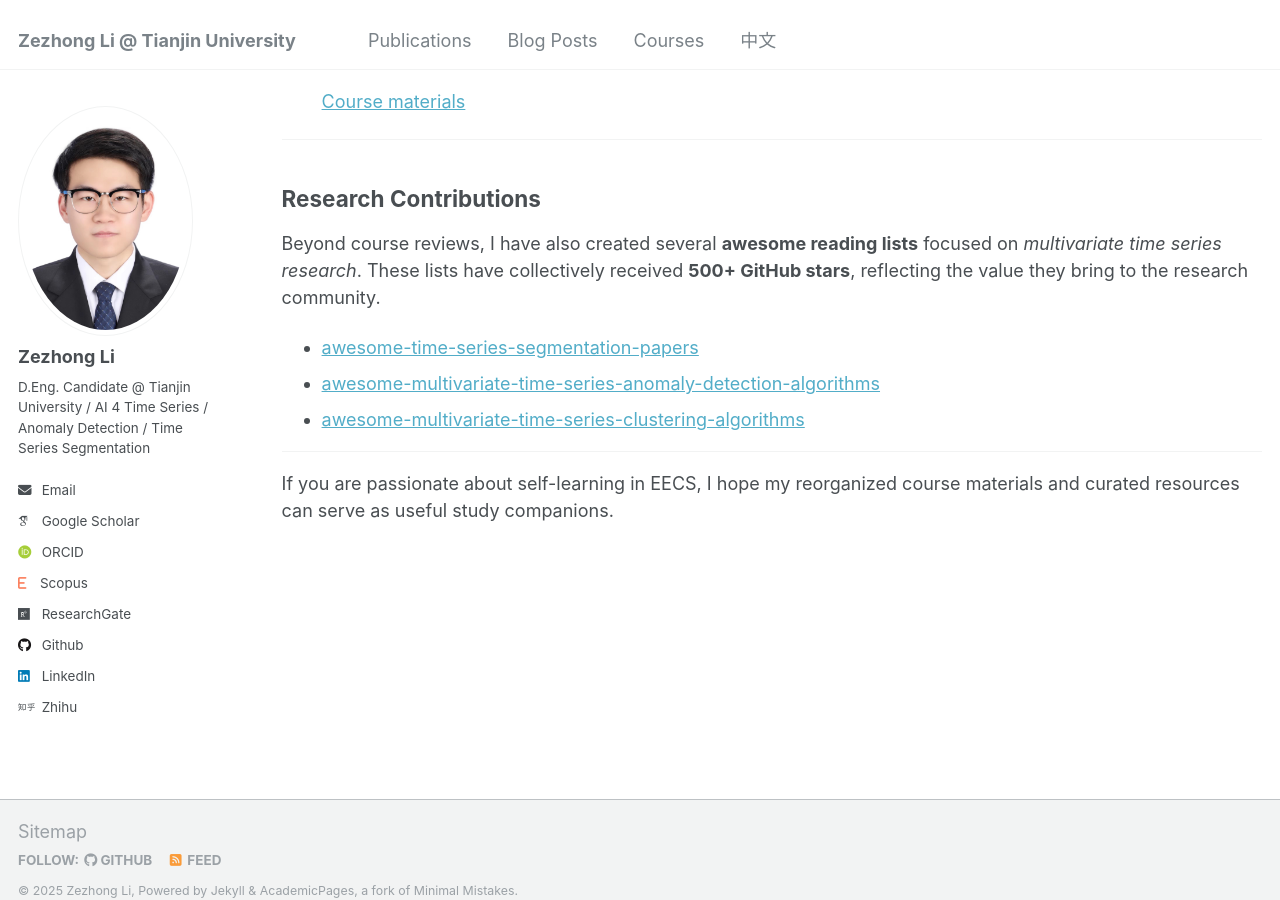
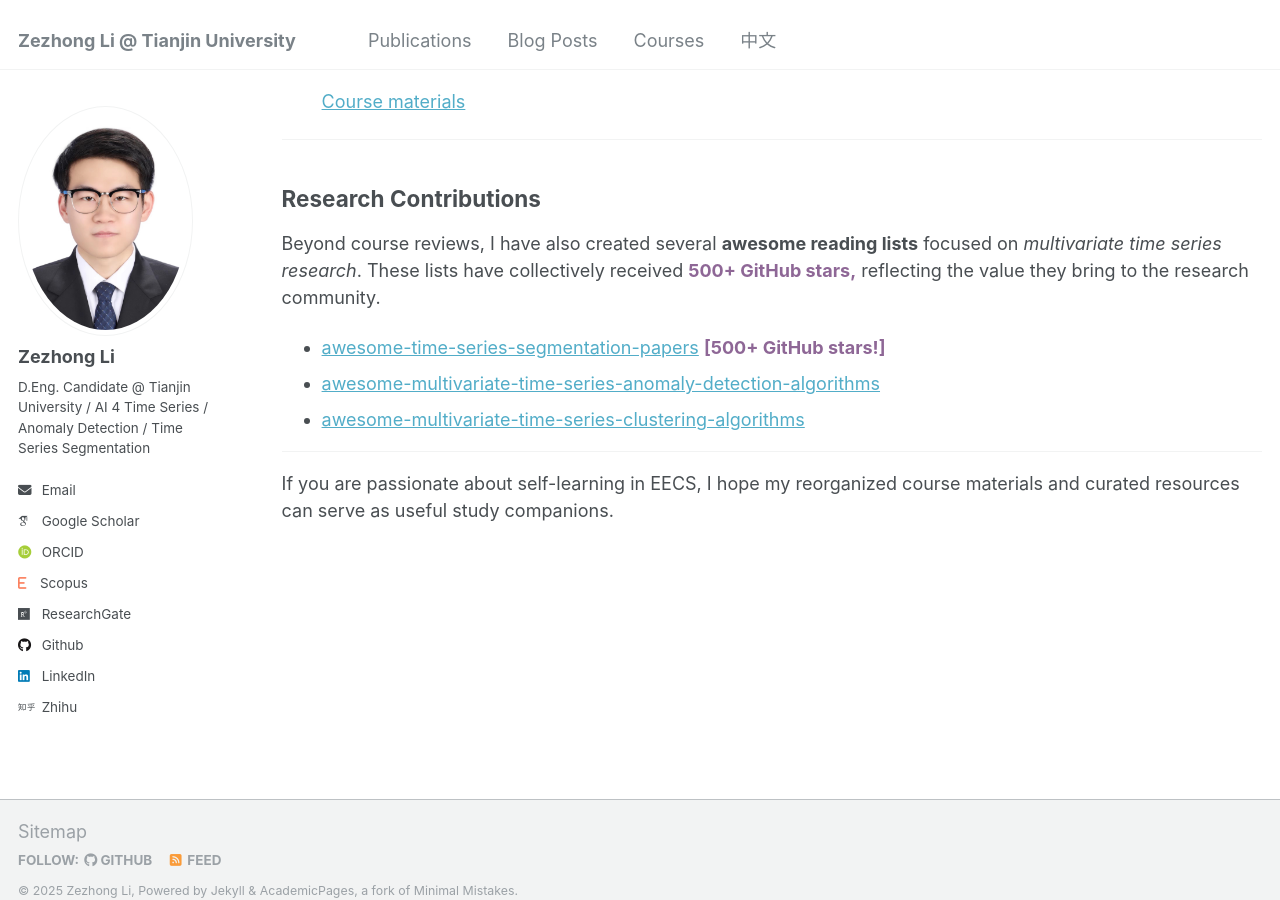
Before and after one commit to lzz19980125/lzz19980125.github.io, a Jekyll site: the page built from _pages/courses.md, in a window 1280 px wide and 900 px high, scrolled down 2573 px. Built offline with Jekyll 4.4.1, drawn with Linux system fonts in a browser that asks for light colours; some web fonts are replaced.

Commit message:
Update courses.md

```diff
--- a/_pages/courses.md
+++ b/_pages/courses.md
@@ -95,9 +95,9 @@
 
 ## Research Contributions
 
-Beyond course reviews, I have also created several **awesome reading lists** focused on *multivariate time series research*. These lists have collectively received **500+ GitHub stars**, reflecting the value they bring to the research community.
+Beyond course reviews, I have also created several **awesome reading lists** focused on *multivariate time series research*. These lists have collectively received <span style="color:rgb(142,103,150)">**500+ GitHub stars,**</span> reflecting the value they bring to the research community.
 
-- [awesome-time-series-segmentation-papers](https://github.com/lzz19980125/awesome-time-series-segmentation-papers)
+- [awesome-time-series-segmentation-papers](https://github.com/lzz19980125/awesome-time-series-segmentation-papers) <span style="color:rgb(142,103,150)">**[500+ GitHub stars!]**</span>
 - [awesome-multivariate-time-series-anomaly-detection-algorithms](https://github.com/lzz19980125/awesome-multivariate-time-series-anomaly-detection-algorithms)
 - [awesome-multivariate-time-series-clustering-algorithms](https://github.com/lzz19980125/awesome-multivariate-time-series-clustering-algorithms)
 
```
